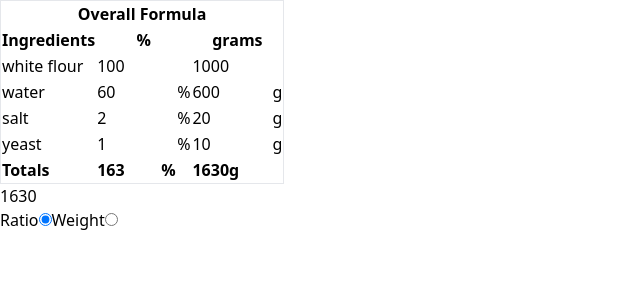
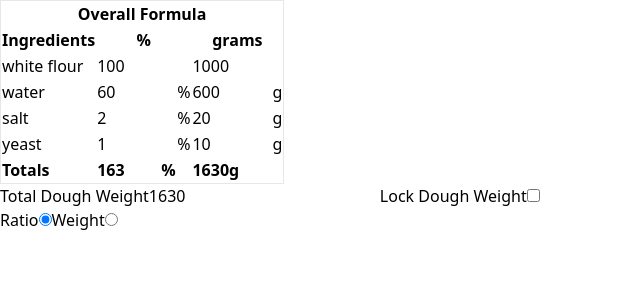
Before and after one commit to scottross123/bread-builder, a React (Vite) app: page / in a window 1280 px wide. Shown: the top 300 px of the page, without its empty margins (0-640 px from the left). Built offline with nearby package versions, Linux system fonts and the light colour scheme.

Commit message:
added douugh weight controls and lock dough weight components

```diff
--- a/src/components/BreadFormula.tsx
+++ b/src/components/BreadFormula.tsx
@@ -1,7 +1,9 @@
 import { ChangeEvent, useState } from "react";
 import { Formula, Ingredient, InputMode } from "../types";
 import { formatNumber } from "../utils";
+import DoughWeightControls from "./DoughWeightControls";
 import InputModeSelection from "./InputModeSelection";
+import LockDoughWeight from "./LockDoughWeight";
 import OverallTable from "./OverallTable";
 
 type BreadFormulaProps = {
@@ -30,8 +32,6 @@ const BreadFormula = (props: BreadFormulaProps) => {
     const ingredientsList: Ingredient[] = ingredients.allIds.map((id: string) => ingredients.byId[id]);
     const floursList: Ingredient[] = flours.allIds.map((id: string) => flours.byId[id]);
 
-    const handleChange = (event: ChangeEvent<HTMLInputElement>) => changeTotalDoughWeight(parseFloat(event.target.value));
-
     return (
         <div data-testid="bread-formula" className="">
             <OverallTable
@@ -44,7 +44,8 @@ const BreadFormula = (props: BreadFormulaProps) => {
                 selectTotalFlourWeight={selectTotalFlourWeight}
                 selectTotalPercentage={selectTotalPercentage}
             />
-            <input type="number" value={formatNumber(totalDoughWeight)} onChange={handleChange}/>
+            <DoughWeightControls totalDoughWeight={totalDoughWeight} changeTotalDoughWeight={changeTotalDoughWeight} />
+            <LockDoughWeight isDoughWeightLocked={true} />
             <InputModeSelection inputMode={inputMode} setInputMode={setInputMode} />
         </div>
     );
--- /dev/null
+++ b/src/components/DoughWeightControls.tsx
@@ -0,0 +1,23 @@
+import { ChangeEvent } from "react";
+import { formatNumber } from "../utils";
+
+type DoughWeightControlsProps = {
+    totalDoughWeight: number,
+    changeTotalDoughWeight: (newTotalDoughWeight: number) => void,
+}
+
+const DoughWeightControls = (props: DoughWeightControlsProps) => {
+    const { totalDoughWeight, changeTotalDoughWeight } = props;
+
+    const handleChange = (event: ChangeEvent<HTMLInputElement>) => changeTotalDoughWeight(parseFloat(event.target.value));
+
+    return (
+        <label htmlFor="dough-weight">
+            Total Dough Weight
+            <input id="dough-weight" type="number" value={formatNumber(totalDoughWeight)} onChange={handleChange}/>
+        </label>
+
+    );
+}
+
+export default DoughWeightControls;
--- /dev/null
+++ b/src/components/LockDoughWeight.tsx
@@ -0,0 +1,16 @@
+type LockDoughWeightProps = {
+    isDoughWeightLocked: boolean,
+}
+
+const LockDoughWeight = (props: LockDoughWeightProps) => {
+    const { isDoughWeightLocked } = props;
+
+    return (
+        <label htmlFor="lock-dough-weight">
+            Lock Dough Weight
+            <input id="lock-dough-weight" type="checkbox" />
+        </label>
+    )
+}
+
+export default LockDoughWeight;
```
